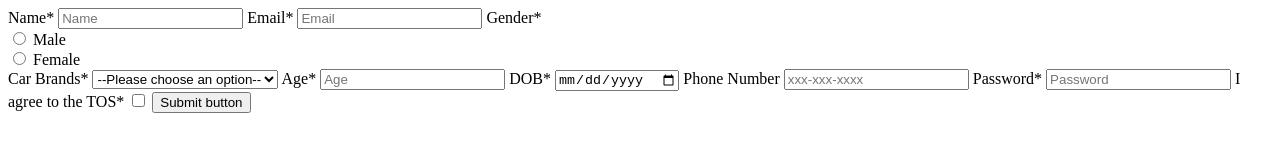
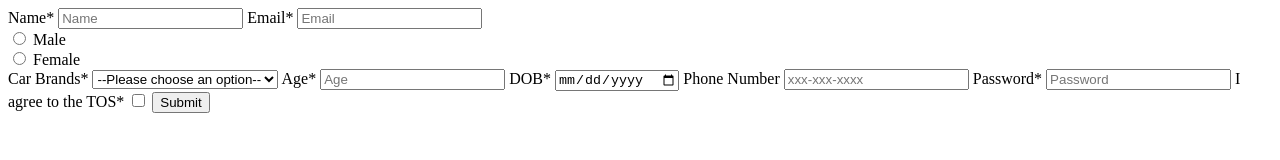
Before and after one commit to acciojob/signup-form-car-SwarnaSkyla, a website: page main.html in a window 1280 px wide. Drawn offline with Linux system fonts and the light colour scheme.

Commit message:
created a submission

```diff
--- a/main.html
+++ b/main.html
@@ -17,7 +17,7 @@
 			<label for="email">Email*</label>
 			<input type="email" id="email" name="email"required placeholder="Email">
 
-			<label id="gender" >Gender*</label><br>
+			<label id="gender" Gender*</label><br>
 			<input type="radio" id="gender_m" name="gender" value="Male" required>
 			<label for="male">Male</label><br>
 			<input type="radio" id="gender_f" name="gender" value="Female" required>
@@ -51,7 +51,7 @@
 		<input type="checkbox" id="tos" name="checkbox"required >
 
 
-		<button type="button">Submit button</button>
+		<button type="button">Submit</button>
 
 
 	</form>
```
